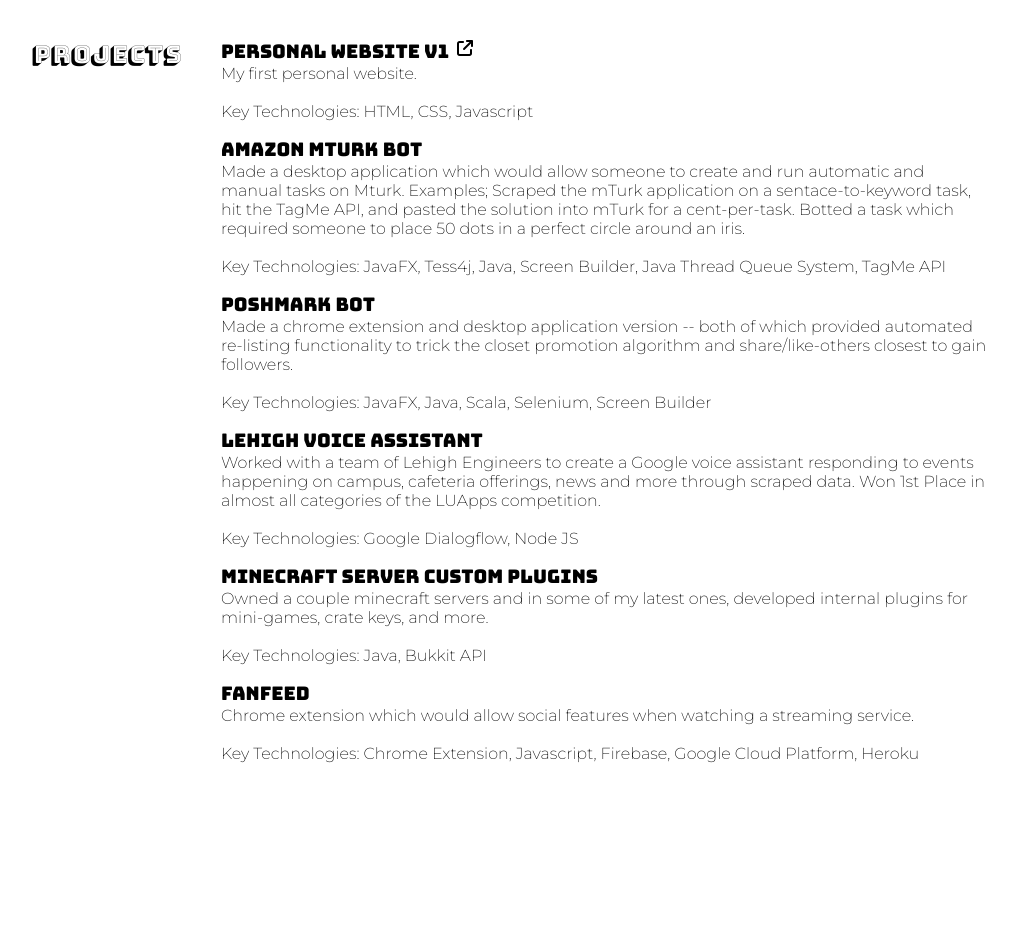
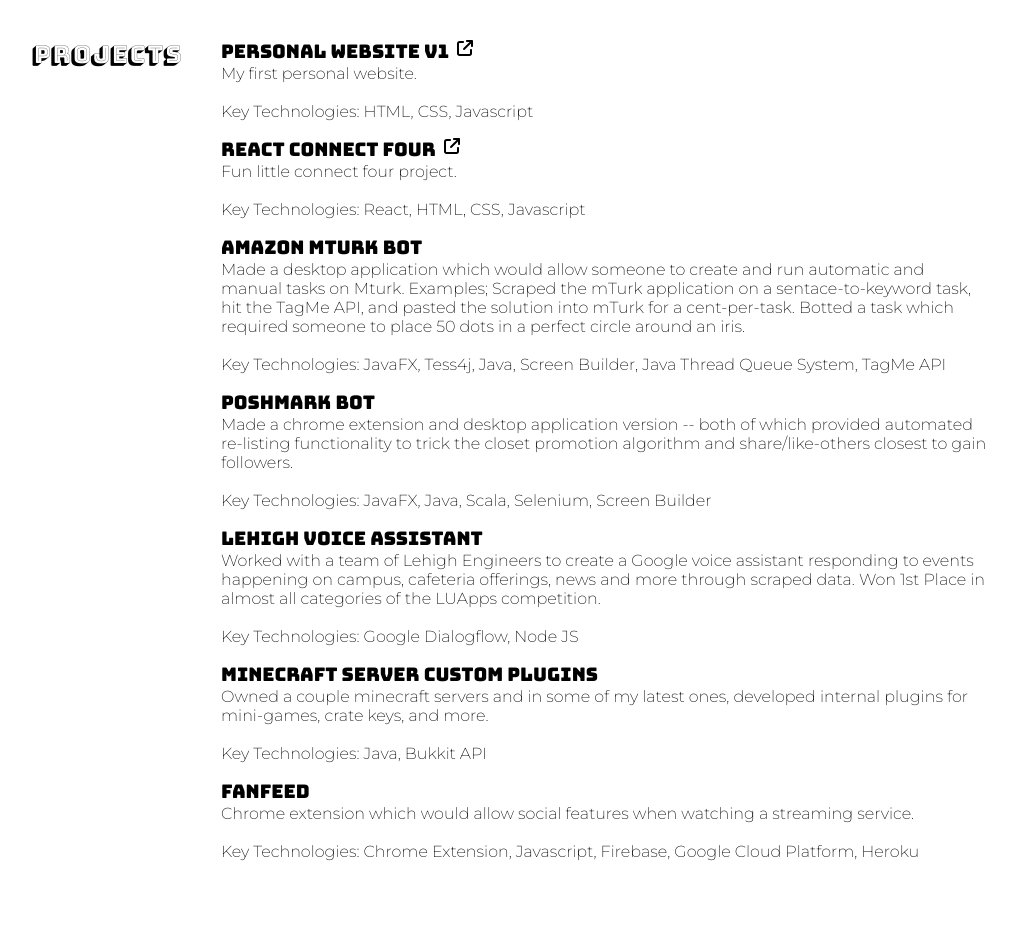
Before and after one commit to mattherwig/mattherwig-v2.github.io, a React (Create React App) app: page / in a window 1280 px wide. Shown: the part 2460-3390 px from the top of the page, without its empty margins (35-1051 px from the left). Built offline with nearby package versions, Linux system fonts and the light colour scheme.

Commit message:
Update data.ts

```diff
--- a/src/data.ts
+++ b/src/data.ts
@@ -151,6 +151,12 @@
     website: 'https://mattherwig.github.io/personal-website-v1/'
   },
   {
+    title: 'React Connect Four',
+    description: 'Fun little connect four project.',
+    technologies: ['React', 'HTML', 'CSS', 'Javascript'],
+    website: 'mattherwig.com/react-connect-four/'
+  },
+  {
     title: 'Amazon Mturk Bot',
     description:
       'Made a desktop application which would allow someone to create and run automatic and manual tasks on Mturk. Examples; Scraped the mTurk application on a sentace-to-keyword task, hit the TagMe API, and pasted the solution into mTurk for a cent-per-task. Botted a task which required someone to place 50 dots in a perfect circle around an iris.',
```
